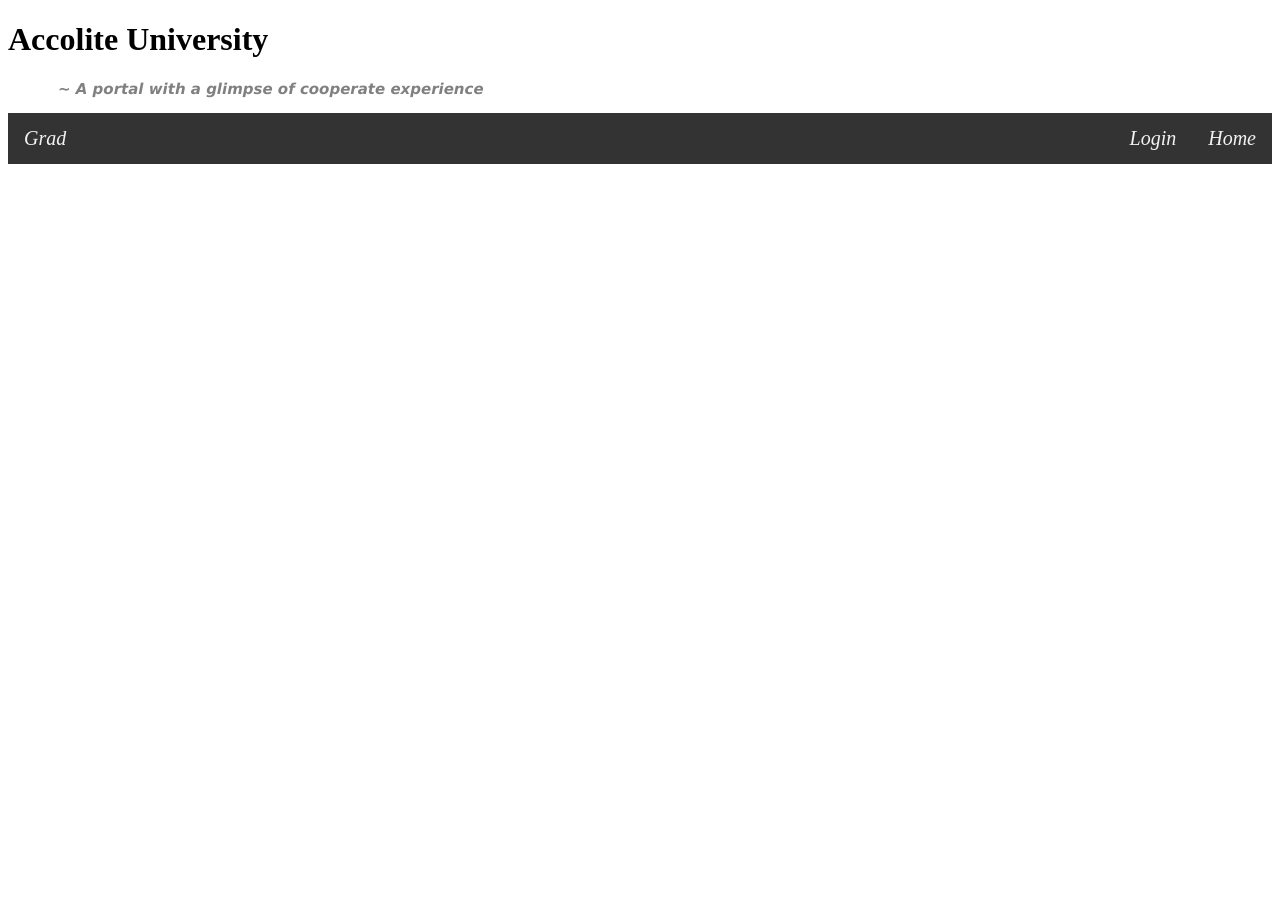
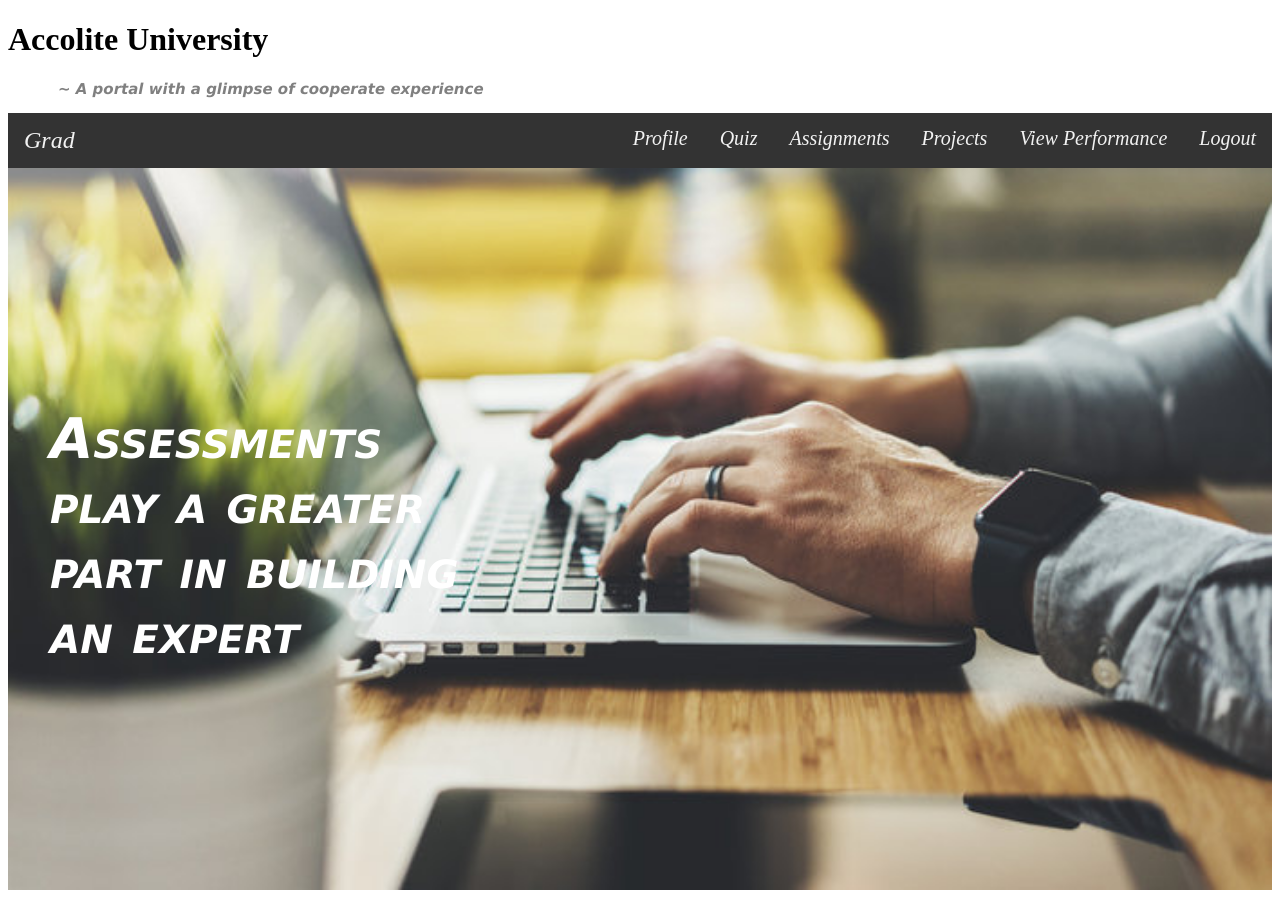
Before and after one commit to Chindhu-git/AssessmentModule, an Angular app: page /login/grad/gradhome in a window 1280 px wide. Before the commit the page ends 800 px from the top, so only its background shows below. Built offline with nearby package versions, Linux system fonts and the light colour scheme.

Commit message:
fifth commit

```diff
--- a/src/app/gradhome/gradhome.component.css
+++ b/src/app/gradhome/gradhome.component.css
@@ -19,3 +19,21 @@
     background: #ddd;
     color: black;
   }
+img{
+  object-fit: contain;
+  width: 100%;
+  height: 100%;
+}
+p
+{
+    text-align: left;
+    font-size: 350%;
+    font-family: Verdana, Geneva, Tahoma, sans-serif;
+    font-variant: small-caps;
+    font-style: italic;
+    font-weight: bold;
+    color:white;
+    position: absolute;
+    top: 350px;
+    left :50px;
+}
--- a/src/app/gradhome/gradhome.component.html
+++ b/src/app/gradhome/gradhome.component.html
@@ -1,6 +1,15 @@
 
 <div class="navbar">
-    <a>Grad</a>
-    <a style="float: right;">Home</a>
-    <a style="float: right;">Login</a>
+    <a class="pagename" style="font-size:150%">Grad</a>
+    <a routerLink="/home" routerLinkActive="active" style="float: right;">Logout</a>
+    <a style="float: right;">View Performance</a>
+    <a style="float: right;">Projects</a>
+    <a style="float: right;">Assignments</a>
+    <a style="float: right;">Quiz</a>
+    <a style="float: right;">Profile</a>
   </div>
+  <div>
+    <img src="assets/assessment_img.jpg" alt="Workplace">
+    <p>Assessments<br> play a
+       greater <br> part in building<br> an expert</p>
+  </div>
--- a/src/app/gradhome/gradhome.component.ts
+++ b/src/app/gradhome/gradhome.component.ts
@@ -1,4 +1,5 @@
 import { Component, OnInit } from '@angular/core';
+import {GradComponent} from '/home/chindhu/assessmentProj/src/app/grad/grad.component';
 
 @Component({
   selector: 'app-gradhome',
@@ -7,6 +8,7 @@ import { Component, OnInit } from '@angular/core';
 })
 export class GradhomeComponent implements OnInit {
 
+  email: String;
   constructor() { }
 
   ngOnInit(): void {
```
Also changed, not shown: src/app/service/sharingservice.service.ts (added, +9 -0 lines), src/assets/assessment_img.jpg (added), 1 other file (tests, documents, lock files or other folders).
